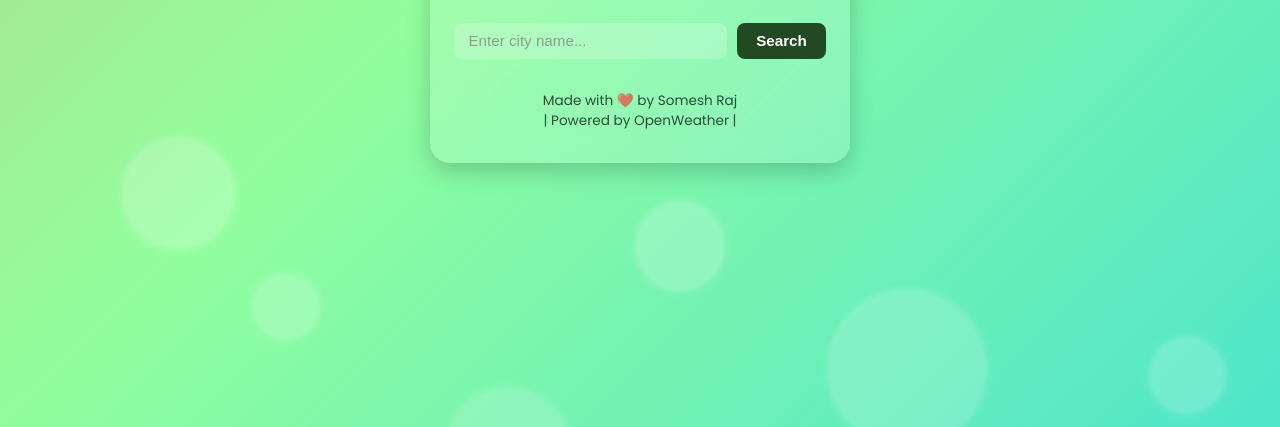
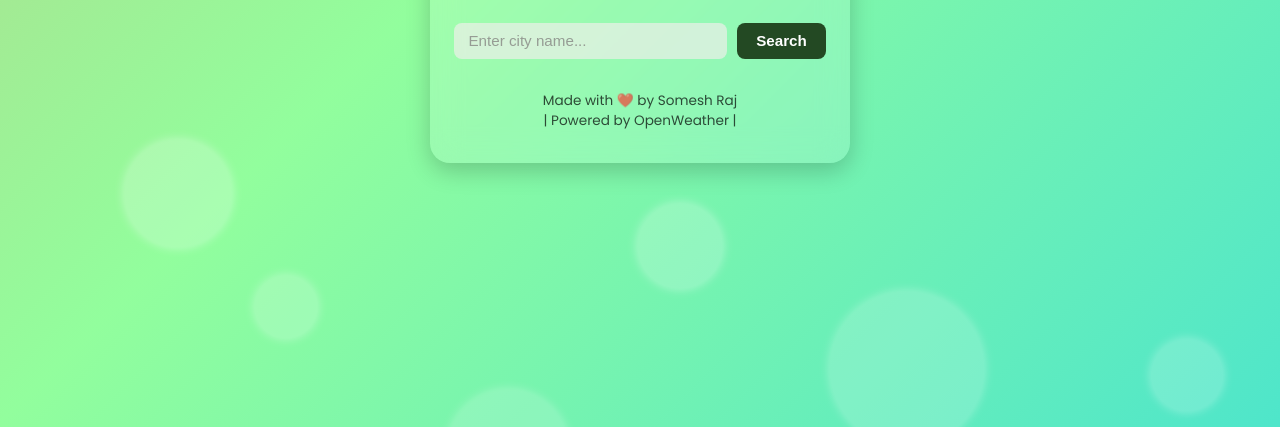
Before and after one commit to sombabaofficial/Weather-Tracker, a plain HTML site: page index.html in a window 1280 px wide. Shown: the part 373-800 px from the top of the page. Drawn offline with Linux system fonts and the light colour scheme.

Commit message:
Update main.css

```diff
--- a/main.css
+++ b/main.css
@@ -64,7 +64,7 @@ body {
   border-radius: 8px;
   outline: none;
   font-size: 0.95rem;
-  background: rgba(255, 255, 255, 0.2);
+  background: rgba(245, 238, 238, 0.648);
   color: #0f0e0e;
   transition: background 0.3s ease;
 }
@@ -74,7 +74,7 @@ body {
 }
 
 .search-box input:focus {
-  background: rgba(232, 166, 166, 0.3);
+  background: rgba(189, 179, 179, 0.426);
 }
 
 .search-box button {
```
